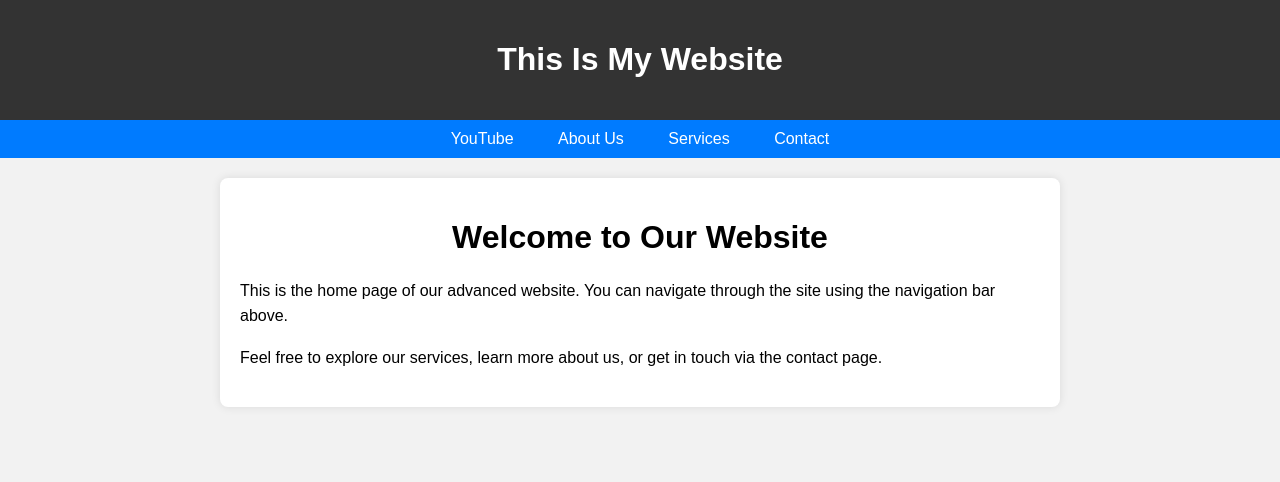
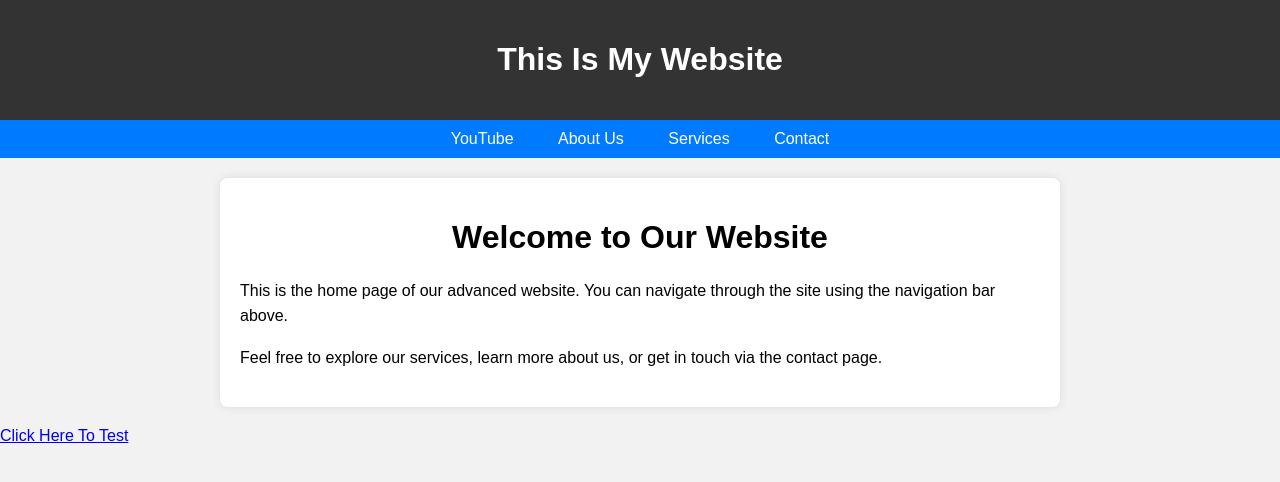
Before and after one commit to tekyt2009/tekyt2009.github.io, a plain HTML site: page index.html in a window 1280 px wide. Drawn offline with Linux system fonts and the light colour scheme.

Commit message:
Update index.html

```diff
--- a/index.html
+++ b/index.html
@@ -76,3 +76,7 @@
 
 </body>
 </html>
+
+
+
+   <a href="testsite.html">Click Here To Test</a>
```
